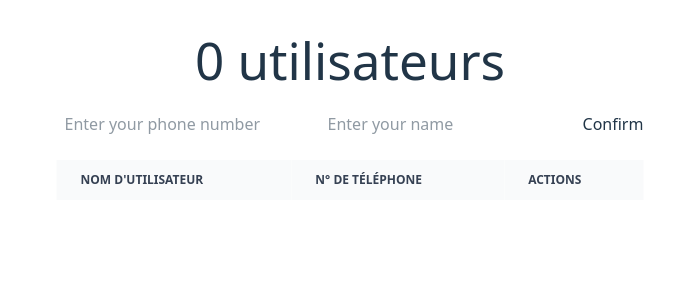
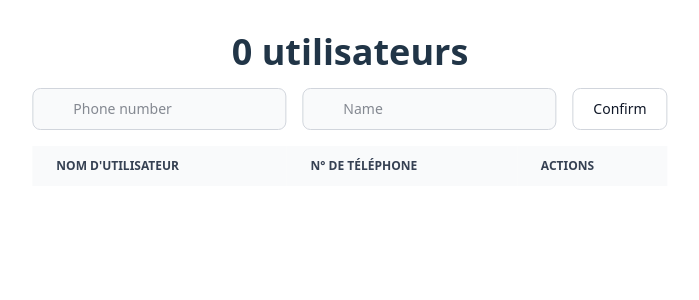
Before and after one commit to gdudekdev/react-cours, a React (Vite) app: page / in a window 1280 px wide. Shown: the top 300 px of the page, without its empty margins (290-989 px from the left). Built offline with nearby package versions, Linux system fonts and the light colour scheme.

Commit message:
REACT/CHORE/ wasting time

```diff
--- a/src/components/Form.tsx
+++ b/src/components/Form.tsx
@@ -12,22 +12,29 @@ export default function Form({ setUsers }) {
   return (
     <form onSubmit={handleSubmit} className="flex gap-4">
       <input
-        type="tel"
+        type="text"
         onChange={(e) => setPhoneNumber(e.target.value)}
         value={phoneNumber}
-        placeholder="Enter your phone number"
-        className="p-2 rounded-sm"
+        placeholder="Phone number"
         required
+        id="phone-input"
+        aria-describedby="helper-text-explanation"
+        className="bg-gray-50 border border-gray-300 text-gray-900 text-sm rounded-lg focus:ring-blue-500 focus:border-blue-500 block w-full ps-10 p-2.5  dark:bg-gray-700 dark:border-gray-600 dark:placeholder-gray-400 dark:text-white dark:focus:ring-blue-500 dark:focus:border-blue-500"
+
       />
       <input
         type="text"
         onChange={(e) => setUsername(e.target.value)}
         value={username}
-        placeholder="Enter your name"
-        className="p-2 rounded-sm"
+        placeholder="Name"
+        className="bg-gray-50 border border-gray-300 text-gray-900 text-sm rounded-lg focus:ring-blue-500 focus:border-blue-500 block w-full ps-10 p-2.5  dark:bg-gray-700 dark:border-gray-600 dark:placeholder-gray-400 dark:text-white dark:focus:ring-blue-500 dark:focus:border-blue-500"
         required
       />
-      <input type="submit" value="Confirm" />
+      <input
+        type="submit"
+        value="Confirm"
+        className="text-gray-900 bg-white border border-gray-300 focus:outline-none hover:bg-gray-100 focus:ring-4 focus:ring-gray-100 font-medium rounded-lg text-sm px-5 py-2.5  dark:bg-gray-800 dark:text-white dark:border-gray-600 dark:hover:bg-gray-700 dark:hover:border-gray-600 dark:focus:ring-gray-700 "
+      />
     </form>
   );
 }
--- a/src/components/UserList.jsx
+++ b/src/components/UserList.jsx
@@ -8,7 +8,7 @@ export default function UserList() {
   return (
     <div className="relative overflow-x-auto">
       <div className="flex flex-col gap-4 fixed top-8 left-1/2 -translate-x-1/2">
-        <h1 className="">{users.length} utilisateurs</h1>
+        <h2 className="text-4xl font-bold dark:text-white">{users.length} utilisateurs</h2>
         <Form setUsers={setUsers} />
         <table className="w-full text-sm text-left rtl:text-right text-gray-500 dark:text-gray-400">
           <thead className="text-xs text-gray-700 uppercase bg-gray-50 dark:bg-gray-700 dark:text-gray-400">
```
